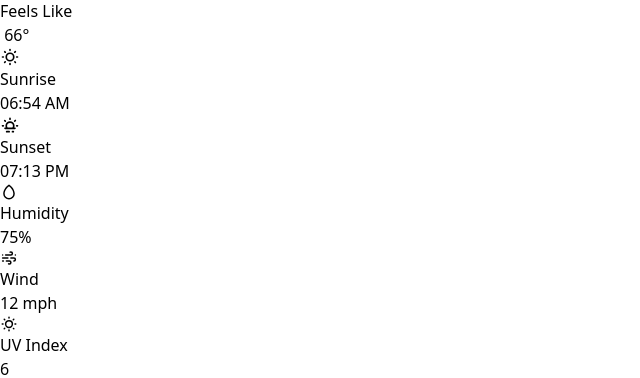
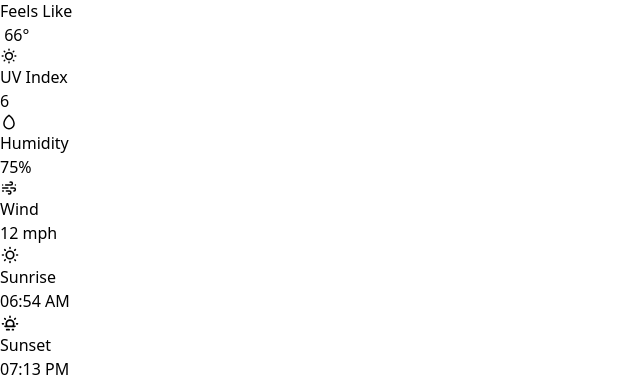
Before and after one commit to pan-cynthia/weather, a React (Vite) app: page / in a window 1280 px wide. Shown: the part 3968-4346 px from the top of the page, without its empty margins (0-640 px from the left). Built offline with nearby package versions, Linux system fonts and the light colour scheme.

Commit message:
reorder weather conditions

```diff
--- a/src/components/Conditions.jsx
+++ b/src/components/Conditions.jsx
@@ -32,17 +32,10 @@ function Conditions() {
         </div>
         <div className='bg-[#7eb8e0]/30 rounded-xl flex flex-col items-center justify-center py-2'>
           <div className='flex items-center'>
-            <UilSun size={20}/>
-            <p>Sunrise</p>
+            <UilSun size={18}/>
+            <p>UV Index</p>
           </div>
-          <p className='text-xl'>06:54 AM</p>
-        </div>
-        <div className='bg-[#7eb8e0]/30 rounded-xl flex flex-col items-center justify-center py-2'>
-          <div className='flex items-center'>
-            <UilSunset size={20}/>
-            <p>Sunset</p>
-          </div>
-          <p className='text-xl'>07:13 PM</p>
+          <p className='text-xl'>6</p>
         </div>
         <div className='bg-[#7eb8e0]/30 rounded-xl flex flex-col items-center justify-center py-2'>
           <div className='flex items-center'>
@@ -60,10 +53,17 @@ function Conditions() {
         </div>
         <div className='bg-[#7eb8e0]/30 rounded-xl flex flex-col items-center justify-center py-2'>
           <div className='flex items-center'>
-            <UilSun size={18}/>
-            <p>UV Index</p>
+            <UilSun size={20}/>
+            <p>Sunrise</p>
           </div>
-          <p className='text-xl'>6</p>
+          <p className='text-lg'>06:54 AM</p>
+        </div>
+        <div className='bg-[#7eb8e0]/30 rounded-xl flex flex-col items-center justify-center py-2'>
+          <div className='flex items-center'>
+            <UilSunset size={20}/>
+            <p>Sunset</p>
+          </div>
+          <p className='text-lg'>07:13 PM</p>
         </div>
       </div>
     </div>
```
